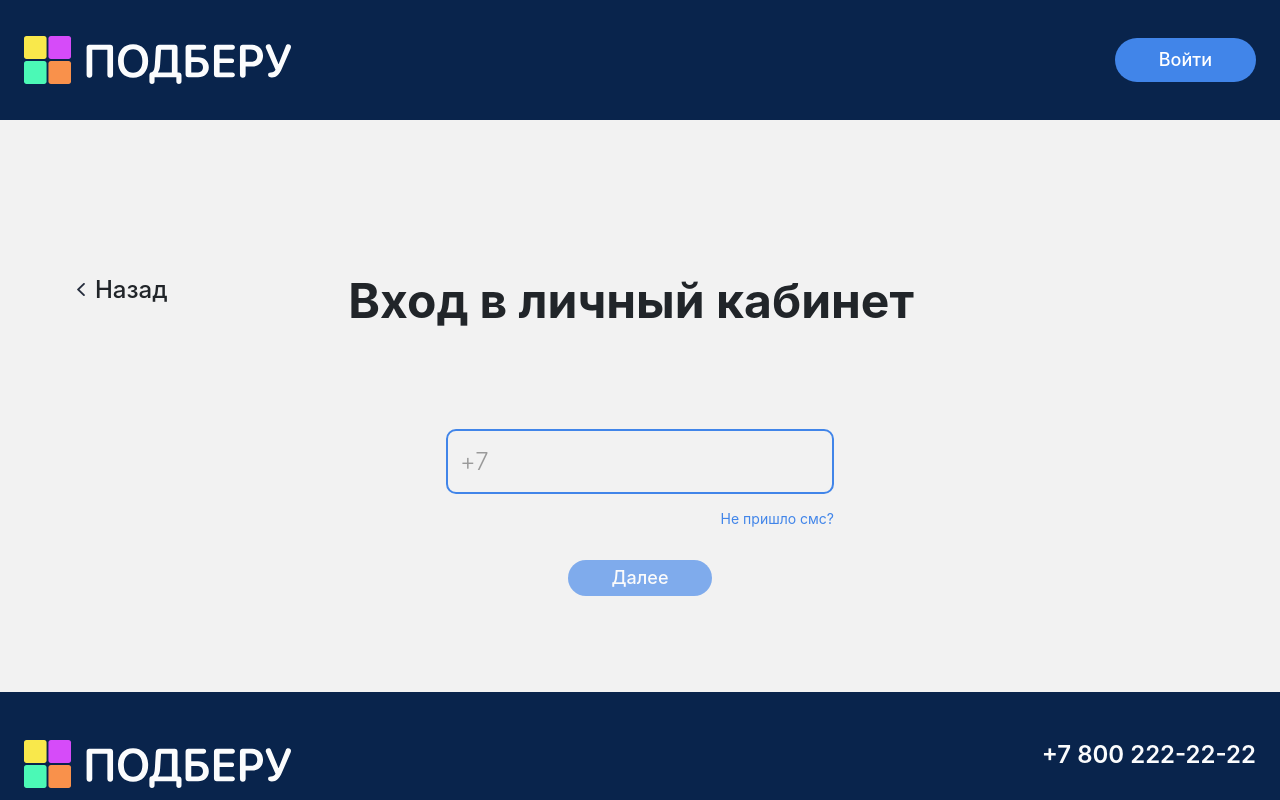
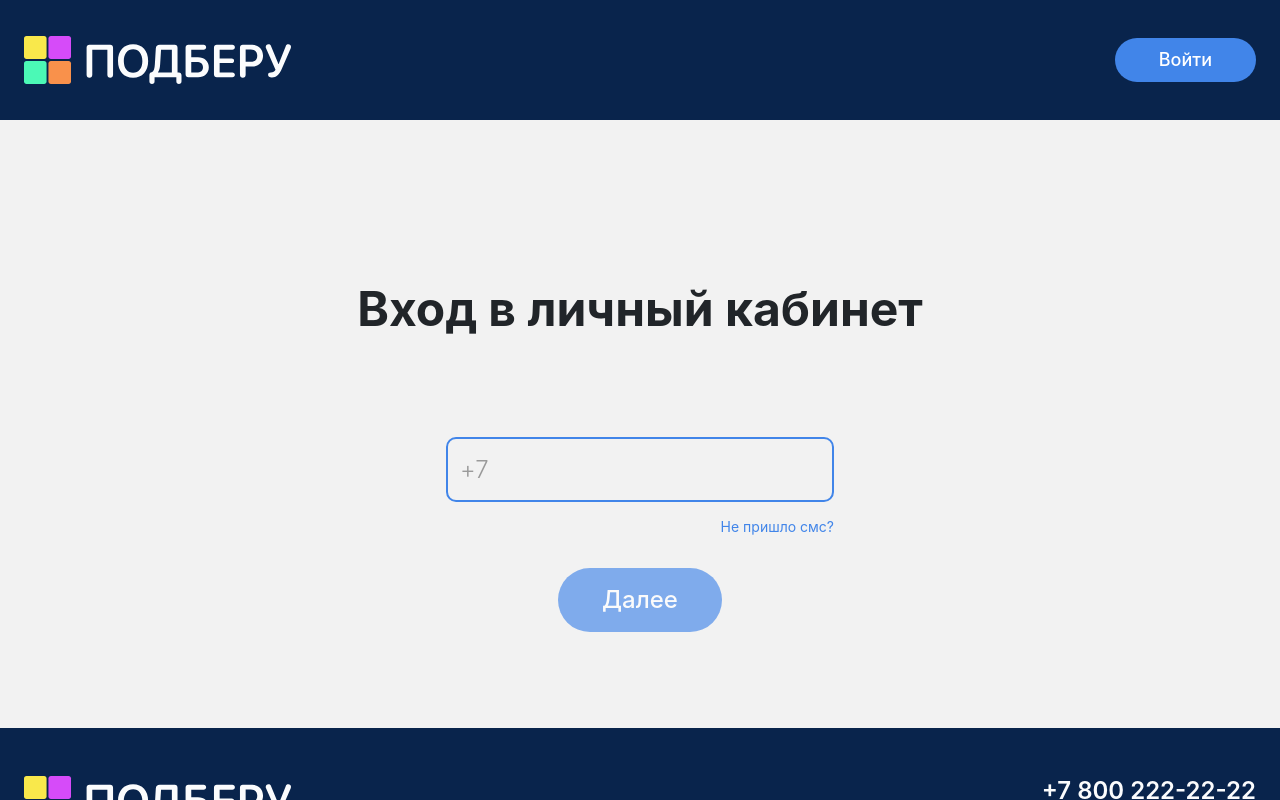
Before and after one commit to vanya6537/podberu-fe, a React (Create React App) app: page /auth/signin in a window 1280 px wide. Built offline with nearby package versions, Linux system fonts and the light colour scheme; a web font is replaced by a local one.

Commit message:
fix(page-signin): remove back button

```diff
--- a/src/pages/auth/Signin.tsx
+++ b/src/pages/auth/Signin.tsx
@@ -1,10 +1,10 @@
 import { useCallback, useContext, useState } from 'react';
 import styled from 'styled-components';
-import { Row, Col, Container } from 'react-bootstrap';
-import Back from '../../components/Back';
+import { Col, Container, Row } from 'react-bootstrap';
 import { Form, Input, PasswordInput } from '../../components/inputs';
 import Button from '../../components/Button';
 import { AuthContext } from '../../context/AuthContext';
+import Back from '../../components/Back';
 
 const StyledSignin = styled.div`
   section {
@@ -17,7 +17,7 @@ const StyledSignin = styled.div`
     }
 
     > .form-header {
-      margin-top: 56px;
+      margin-top: 64px;
       margin-bottom: 100px;
     }
 
@@ -33,6 +33,7 @@ const StyledSignin = styled.div`
       line-height: 1.4;
       position: relative;
       width: 100%;
+
       > div {
         position: absolute;
         top: 10px;
@@ -65,11 +66,8 @@ const Signin = () => {
       <section className="secondary">
         <Container className="form-header">
           <Row>
-            <Col md={1}>
-              <Back />
-            </Col>
-            <Col md={11}>
-              <h2 style={{ fontSize: 48, fontWeight: 700, marginLeft: -114, textAlign: 'center' }}>
+            <Col>
+              <h2 style={{ fontSize: 48, fontWeight: 700, textAlign: 'center' }}>
                 Вход в личный кабинет
               </h2>
             </Col>
@@ -127,7 +125,7 @@ const Signin = () => {
                     value={stage === 0 ? 'Далее' : 'Войти'}
                     disabled={hasError}
                     loading={isFetching}
-                    size="hmd"
+                    size="hlg"
                   />
                 </Col>
               </Row>
```
